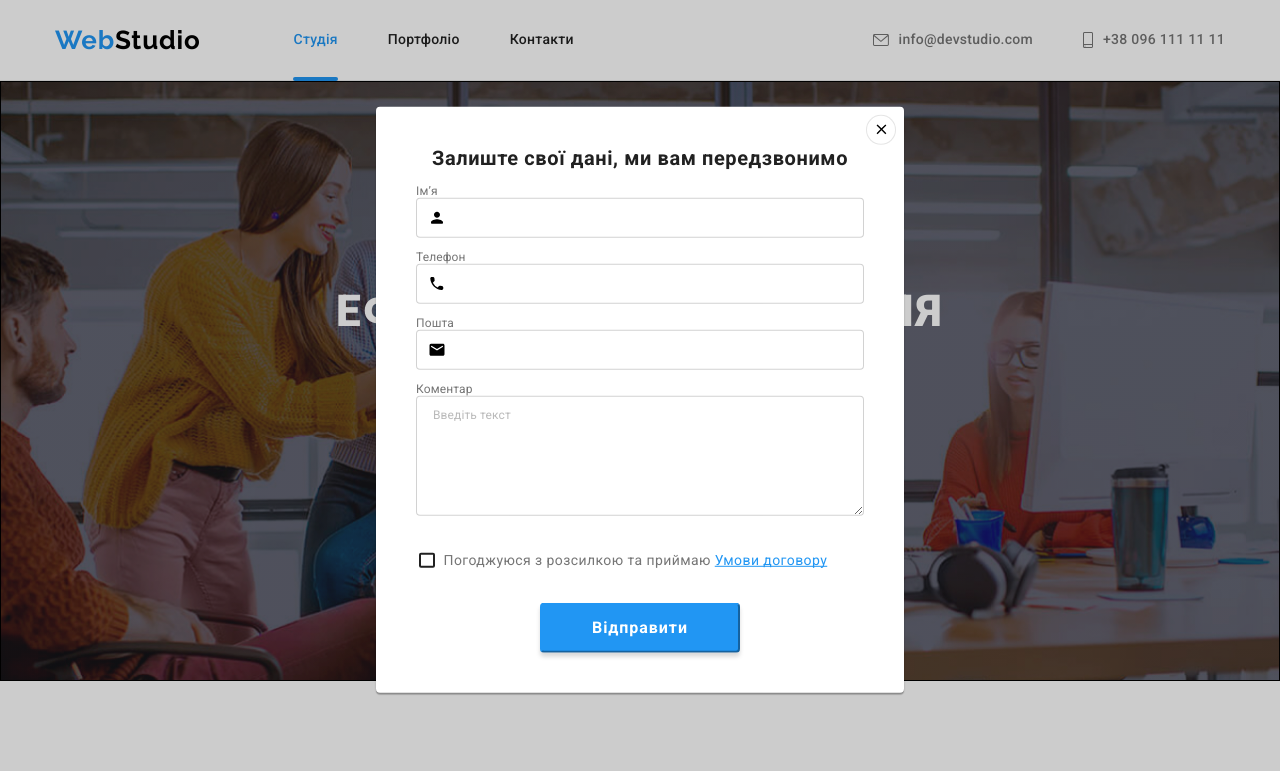
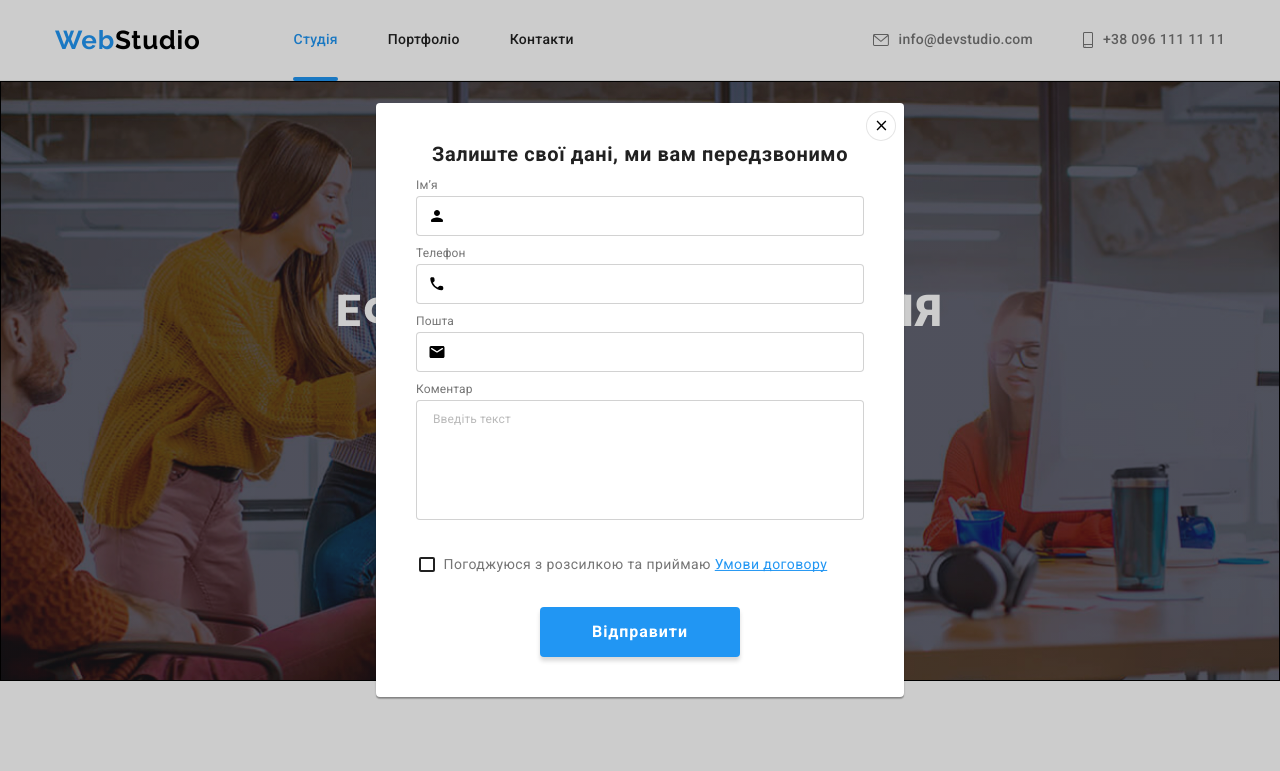
Before and after one commit to anjaivanova/goit-markup-hw-06, a plain HTML site: page index.html in a window 1280 px wide. Both pictures are taken after a click on the button "Замовити послугу". Shown: the top 771 px of the page. Drawn offline with nearby package versions, Linux system fonts and the light colour scheme.

Commit message:
додано відступи, прибрано бордер та можливість розтягувати textarea

```diff
--- a/css/styles.css
+++ b/css/styles.css
@@ -912,6 +912,7 @@ p {
 }
 
 .form-field-label {
+    display: block;
     color: var(--primary-text-color);
     margin-bottom: 4px;
     font-weight: 400;
@@ -962,6 +963,7 @@ p {
     border-radius: 4px;
     outline: none;
    font-size: 14px;
+   resize: none;
 }
 
 .checkbox-input {
@@ -1000,7 +1002,6 @@ p {
 }
 
 .form-submit {
-    background-color: var(--accent-color);
     display: flex;
     margin: 0 auto;
     margin-top: 30px;
@@ -1014,10 +1015,11 @@ p {
     font-size: 16px;
     line-height: 1.88;
     letter-spacing: 0.06em;
-    border-color: var(--accent-color);
     color: var(--title-text-color);
     cursor: pointer;
-    box-shadow: 0px 4px 4px rgb(0 0 0 / 15%);
+    background: var(--accent-color);
+    box-shadow: 0px 4px 4px rgba(0, 0, 0, 0.15);
     border-radius: 4px;
+    border: none;
     transition: background-color 250ms cubic-bezier(0.4, 0, 0.2, 1);
 }
```
Also changed, not shown: index.html (+2 -2 lines).
